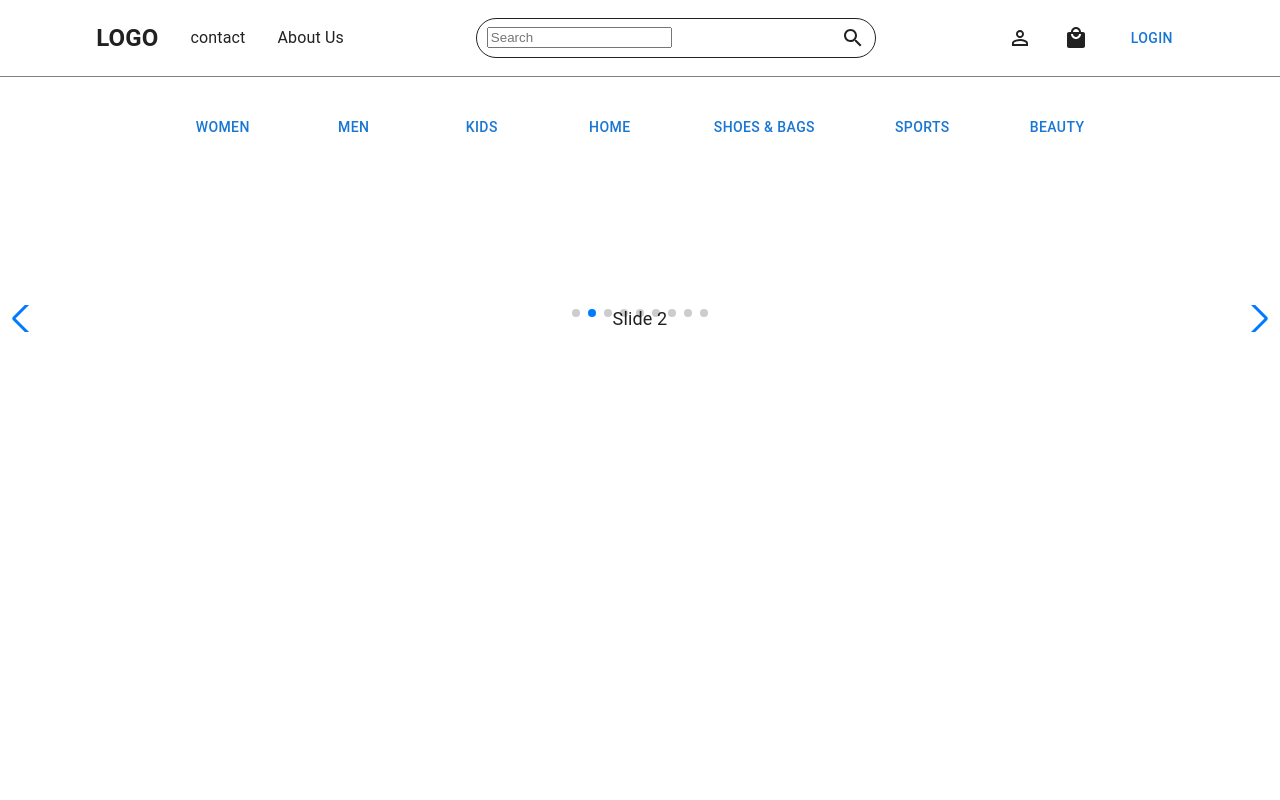
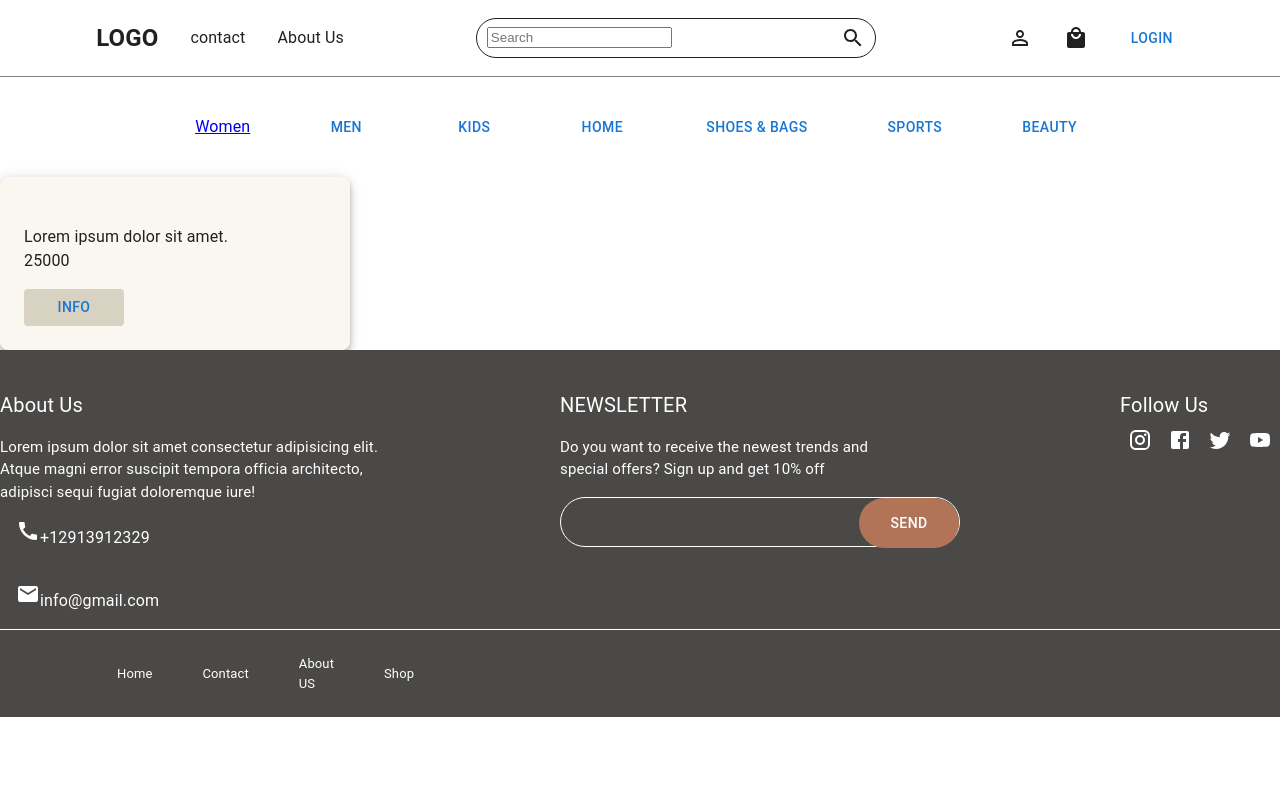
Before and after one commit to mahsasalavati/finall-project-react, a React (Vite) app: page /products in a window 1280 px wide. Shown: the top 800 px of the page. Built offline with nearby package versions, Linux system fonts and the light colour scheme.

Commit message:
product sample

```diff
--- a/src/App.jsx
+++ b/src/App.jsx
@@ -1,9 +1,10 @@
 import React from 'react';
-import { CssBaseline } from '@mui/material';
+import { Box, CssBaseline } from '@mui/material';
 import Navbar from './component/Navbar';
 import Products from './Pages/Products';
 import Home from './Pages/Home';
 import Footer from './component/Footer';
+import { Route, Routes } from 'react-router-dom';
 
 
 export default function App() {
@@ -11,8 +12,15 @@ export default function App() {
     <>
     <CssBaseline/>
     <Navbar/>
-    <Products/>
-    <Home/>
+    <Box>
+      <Routes>
+        <Route path='/' element={<Home/>}/>
+        <Route path='/products' element={<Products/>}/>
+
+      </Routes>
+    </Box>
+
+
     <Footer/>
 
     </>
--- a/src/Pages/Home/Discountproducts/index.jsx
+++ b/src/Pages/Home/Discountproducts/index.jsx
@@ -3,6 +3,7 @@ import React from "react";
 import Link from "@mui/material/Link";
 
 export default function Discountproducts() {
+
   return (
     <Stack
       sx={{ display: "flex", flexDirection: "row", flexWrap: "wrap", gap: 2, margin:5}}
--- a/src/Pages/Products/index.jsx
+++ b/src/Pages/Products/index.jsx
@@ -1,9 +1,35 @@
-import React from 'react'
+import { Box, Button, Typography } from "@mui/material";
+import React, { useEffect, useState } from "react";
 
 export default function Products() {
+  const [product, setProduct] = useState();
+
+  useEffect(() => {
+    (async () => {
+      try {
+        const res = await fetch();
+        const data = await res.json();
+      } catch (error) {}
+    })();
+  }, []);
   return (
     <>
-
+      <Box
+        sx={{
+          width: 350,
+          borderRadius: 2,
+          padding: 3,
+          boxShadow: 5,
+          backgroundColor: "#FAF7F0",
+        }}
+      >
+        <Box component={"img"}></Box>
+        <Typography>Lorem ipsum dolor sit amet.</Typography>
+        <Typography>25000</Typography>
+        <Button sx={{ width: 100, backgroundColor: "#D8D2C2", marginTop: 2 }}>
+          info
+        </Button>
+      </Box>
     </>
-  )
+  );
 }
--- a/src/component/Navbar/index.jsx
+++ b/src/component/Navbar/index.jsx
@@ -4,6 +4,7 @@ import PersonOutlineIcon from "@mui/icons-material/PersonOutline";
 import LocalMallIcon from "@mui/icons-material/LocalMall";
 import Button from "@mui/material/Button";
 import SearchIcon from "@mui/icons-material/Search";
+import { Link } from "react-router-dom";
 
 export default function Navbar() {
   return (
@@ -55,7 +56,7 @@ export default function Navbar() {
 
         }}
       >
-        <Button>Women</Button>
+        <Link to={'/products'}>Women</Link>
         <Button>Men</Button>
         <Button>Kids</Button>
         <Button>Home</Button>
```
